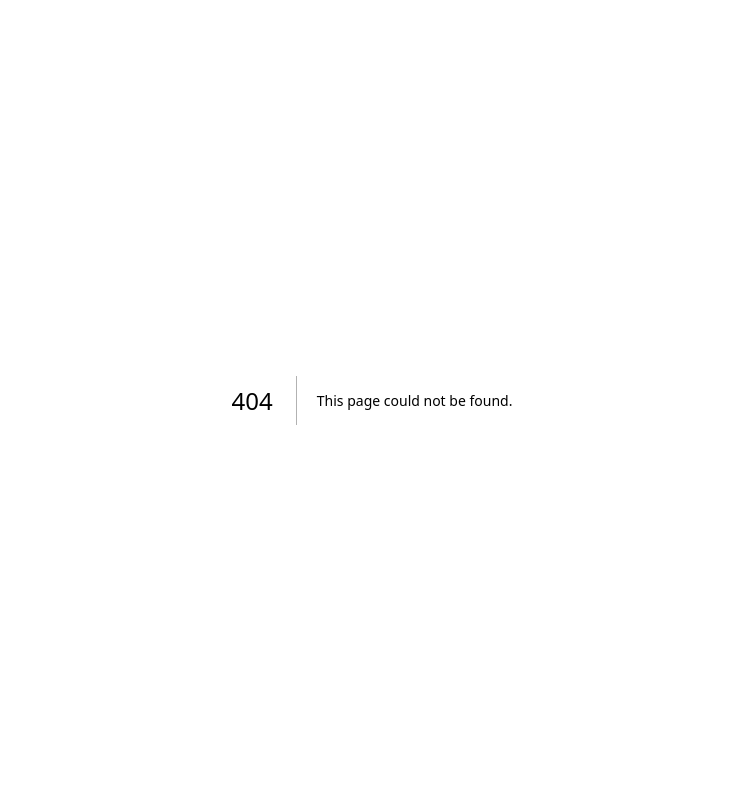
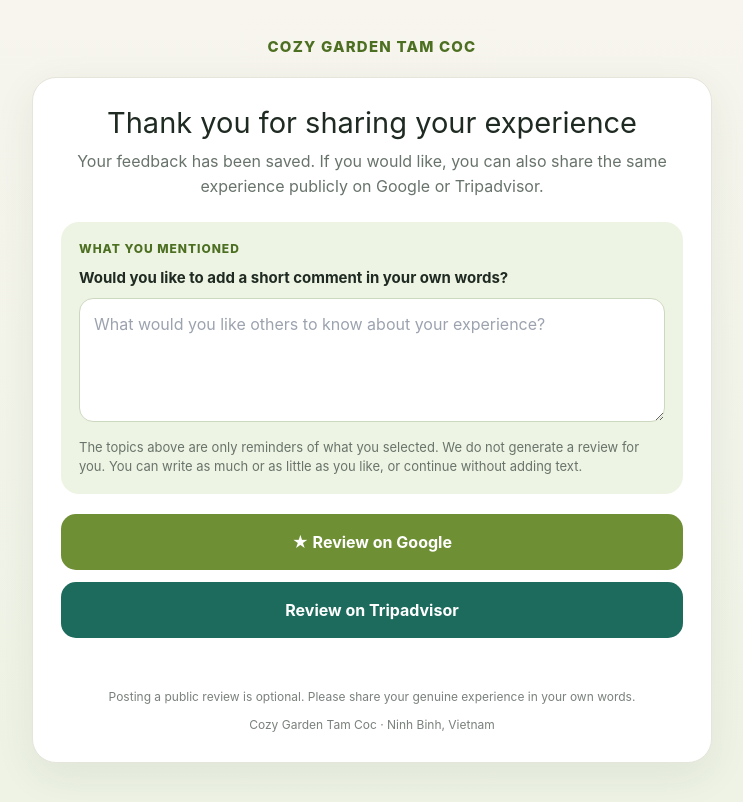
Before and after one commit to hongtuant9/tuan-os-enterprise, a Next.js app: page /cozy/review in a window 1280 px wide. Before the commit this address had no page. Shown: the top 802 px of the page, without its empty margins (268-1011 px from the left). Built offline with nearby package versions, Linux system fonts and the light colour scheme.

Commit message:
feat: add Cozy Garden namespaced review route

```diff
--- /dev/null
+++ b/src/app/cozy/review/page.tsx
@@ -0,0 +1,39 @@
+import type { Metadata } from "next";
+import ReviewClient from "../../review/ReviewClient";
+
+export const metadata: Metadata = {
+  title: "Thank you — Cozy Garden Tam Coc",
+  description: "Share your Cozy Garden Tam Coc experience on Google or Tripadvisor.",
+  robots: {
+    index: false,
+    follow: false,
+  },
+};
+
+type SearchParams = Promise<Record<string, string | string[] | undefined>>;
+
+function one(value: string | string[] | undefined) {
+  return Array.isArray(value) ? value[0] ?? "" : value ?? "";
+}
+
+export default async function CozyReviewPage({
+  searchParams,
+}: {
+  searchParams: SearchParams;
+}) {
+  const params = await searchParams;
+
+  return (
+    <ReviewClient
+      sid={one(params.sid)}
+      rating={one(params.rating)}
+      review={one(params.review)}
+      feedback={one(params.feedback)}
+      category={one(params.category)}
+      issue={one(params.issue)}
+      onsite={one(params.onsite)}
+      requestContact={one(params.request_contact)}
+      table={one(params.table)}
+    />
+  );
+}
```
